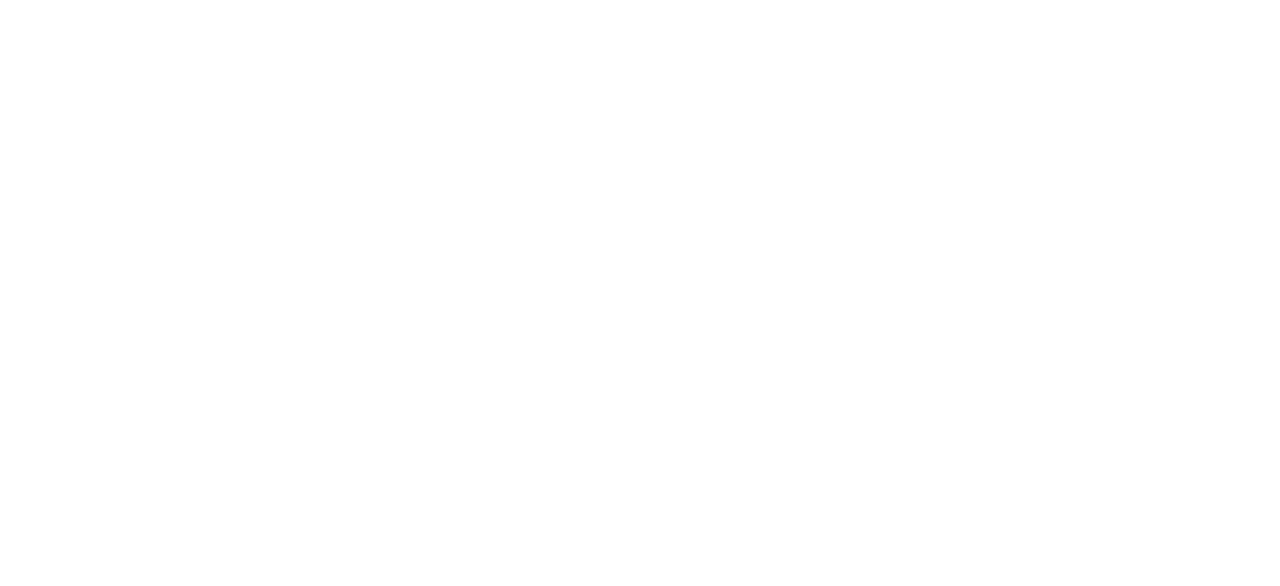
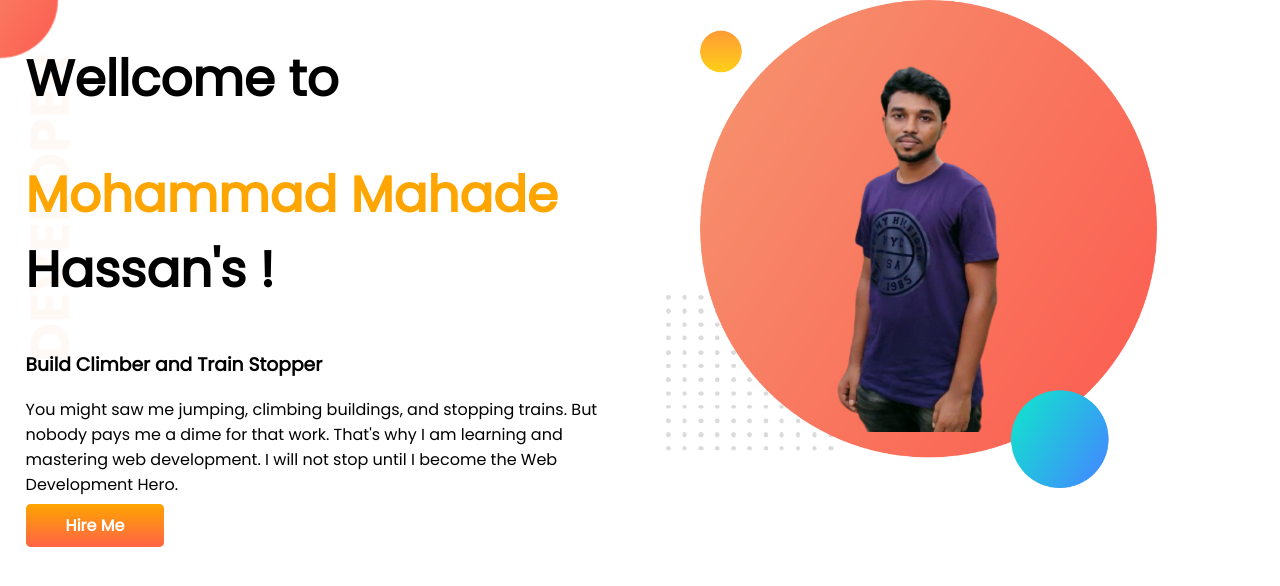
Before and after one commit to mahade00/developer-portfolio, a plain HTML site: page index.html in a window 1280 px wide. Drawn offline with Linux system fonts and the light colour scheme.

Commit message:
added top section

```diff
--- a/index.html
+++ b/index.html
@@ -1,13 +1,38 @@
 <!DOCTYPE html>
 <html lang="en">
+
 <head>
     <meta charset="UTF-8">
     <meta http-equiv="X-UA-Compatible" content="IE=edge">
     <meta name="viewport" content="width=device-width, initial-scale=1.0">
-    <title>Document</title>
+    <title>Mahade Hassan</title>
+    <link rel="preconnect" href="https://fonts.googleapis.com">
+    <link rel="preconnect" href="https://fonts.gstatic.com" crossorigin>
+    <link href="https://fonts.googleapis.com/css2?family=Poppins&display=swap" rel="stylesheet">
     <link rel="stylesheet" href="style.css">
 </head>
+
 <body>
+    <section class="top-banner">
+
+        <div class="half-width">
+            <h1>Wellcome to </h1>
+            <h1><span class="orange">Mohammad Mahade</span> Hassan's !</h1>
+            <h3>Build Climber and Train Stopper</h3>
+            <p>You might saw me jumping, climbing buildings, and stopping trains. But nobody pays me a dime for that
+                work.
+                That's why I am learning and mastering web development. I will not stop until I become the Web
+                Development
+                Hero.</p>
+            <a class="link-button" target="_blank" href="https://www.linkedin.com/in/mahade-hassan-8a3a0a21a/">Hire
+                Me</a>
+        </div>
+        <div class="half-width">
+            <img src="images\my-bg.png" alt="">
+        </div>
+    </section>
+
 
 </body>
+
 </html>
--- a/style.css
+++ b/style.css
@@ -0,0 +1,33 @@
+body{
+    font-family: 'Poppins', sans-serif;
+    margin: 0;
+}
+h1{
+    font-size: 50px;
+}
+.orange{
+    color: orange;
+}
+section{
+    display: flex;
+}
+.half-width {
+    width: 50%;
+    padding-left: 2%;
+}
+.half-width img{
+    width: 80%;
+}
+.link-button{
+    text-decoration: none;
+    padding: 10px 40px;
+    background-image: linear-gradient(orange, tomato);
+    background-color: orange;
+    color: white;
+    font-weight: 700;
+    border-radius: 5px;
+}
+.top-banner{
+    background-image: url(images/top-banner.png);
+    background-repeat: no-repeat;
+}
```
Also changed, not shown: images/67249755_2168805223225329_7203411860568145920_n-removebg-preview.png (added), images/dream-bg.png (added), images/exp-bg.png (added), images/my-bg.png (added), images/my-bg2.png (added), images/top-banner.png (added).
